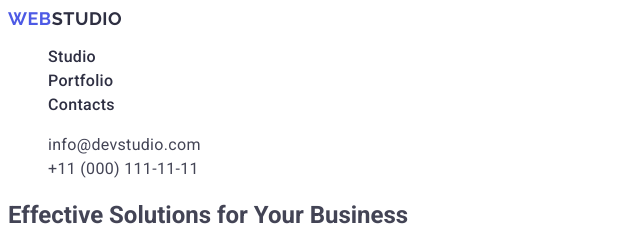
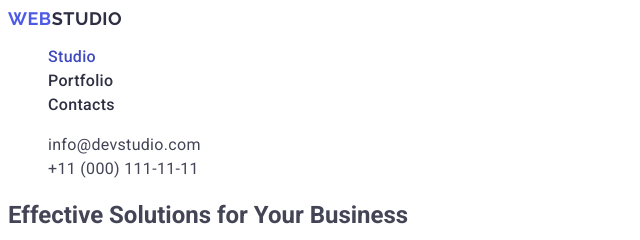
Before and after one commit to daryatsitova/goit-markup-hw-02, a plain HTML site: page index.html in a window 1280 px wide. In both pictures the pointer is over the link "Studio". Shown: the top 240 px of the page, 0-640 px from the left. Drawn offline with Linux system fonts and the light colour scheme.

Commit message:
link hover focus added

```diff
--- a/css/styles.css
+++ b/css/styles.css
@@ -47,3 +47,10 @@ a {
         letter-spacing: 0.02em;
         color: #434455;
 }
+
+.nav-link:hover,
+.nav-link:focus,
+.contacts-link:hover,
+.contacts-link:focus {
+    color: #404bbf;
+}
```
